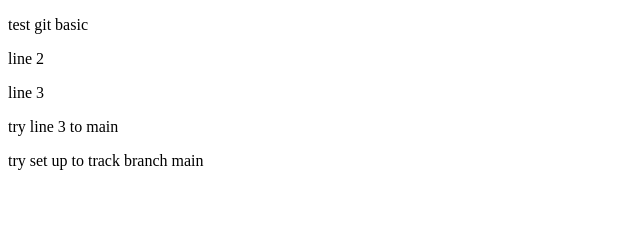
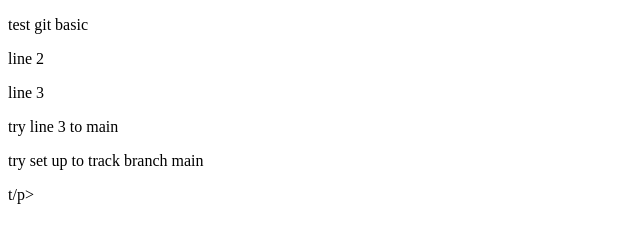
Before and after one commit to vodongpy/test_git_basic, a plain HTML site: page index.html in a window 1280 px wide. Shown: the full height of the page, 0-640 px from the left. Drawn offline with Linux system fonts and the light colour scheme.

Commit message:
this is commit 1

```diff
--- a/index.html
+++ b/index.html
@@ -11,5 +11,6 @@
     <p>line 3</p>
     <p>try line 3 to main</p>
     <p>try set up to track branch main</p>
+    <p>t/p>
 </body>
 </html>
```
